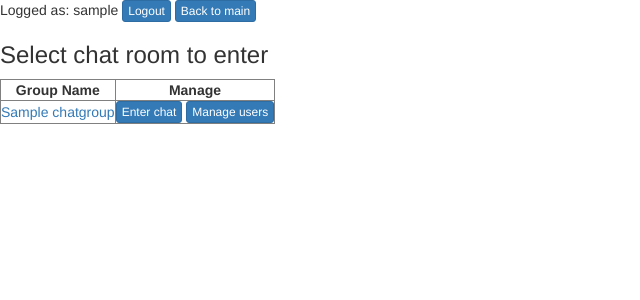
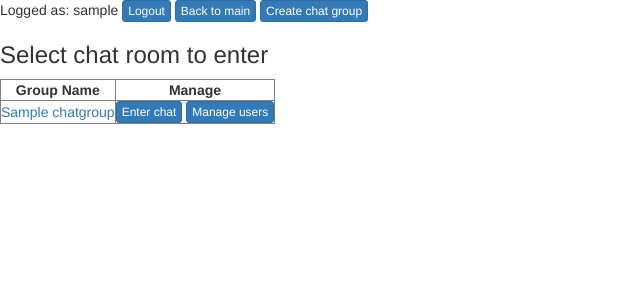
Before and after one commit to dghy/channels_fun, a Django app: page /chat/ in a window 1280 px wide. Shown: the top 300 px of the page, without its empty margins (0-640 px from the left). Run offline with Django 3.2, Linux system fonts and the light colour scheme; a user stored in the database is signed in; tables that the repository leaves empty hold one stand-in row (values such as "Sample post"); some libraries are stand-ins or nearby versions.

Commit message:
Add chat group feature: add template, button, view, url

```diff
--- a/channels_chat/chat/templates/chat/chat_rooms.html
+++ b/channels_chat/chat/templates/chat/chat_rooms.html
@@ -3,6 +3,11 @@
 
 {% block content %}
     <button class="btn btn-primary btn-xs" onclick="location.href='{% url 'manager' %}'">Back to main</button>
+    <button class="btn btn-primary btn-xs" onclick="location.href='{% url 'create_chat' %}'">Create chat group</button>
+
+    {% if not chatgroup_list %}
+    <h3>No chat group. You can always create new chat group.</h3>
+    {% else %}
     <h3>Select chat room to enter</h3>
     <table border="1">
         <tr>
@@ -18,5 +23,6 @@
             </td>
         </tr>
         {% endfor %}
+    {% endif %}
     </table>
 {% endblock %}
--- a/channels_chat/chat/urls.py
+++ b/channels_chat/chat/urls.py
@@ -1,12 +1,15 @@
 # chat/urls.py
 from django.urls import path
 
-from chat.views import AllowedChatGroups, RoomView, AddUserToChatView
+from chat.views import AllowedChatGroups, RoomView, AddUserToChatView, \
+    CreateChatGroup
 
 urlpatterns = [
     path('', AllowedChatGroups.as_view(), name='select_chat'),
     path('<int:room_id>/', RoomView.as_view(), name='chat'),
     # path('add_user', AddUserView.as_view(), name='add_user')
     path('add_user_to_chat/<int:pk>', AddUserToChatView.as_view(),
-         name='add_user_to_chat')
+         name='add_user_to_chat'),
+    path('create_chat_group/', CreateChatGroup.as_view(),
+         name='create_chat')
 ]
--- a/channels_chat/chat/views.py
+++ b/channels_chat/chat/views.py
@@ -67,6 +67,13 @@ class AddUserToChatView(LoginRequiredMixin, UpdateView):
         return ChatGroup.objects.filter(id=chat_id)
 
 
+class CreateChatGroup(CreateView):
+    model = ChatGroup
+    success_url = reverse_lazy('select_chat')
+    fields = '__all__'
+    template_name = 'chat/create_chat.html'
+
+
 # class AddUserView(LoginRequiredMixin, CreateView):
 #     template_name = 'chat/add_user_form_template.html'
 #     form_class = AddUserToChatForm
```
Also changed, not shown: channels_chat/chat/templates/chat/create_chat.html (added, +8 -0 lines), channels_chat/chat/migrations/0002_auto_20180818_1130.py (added).
